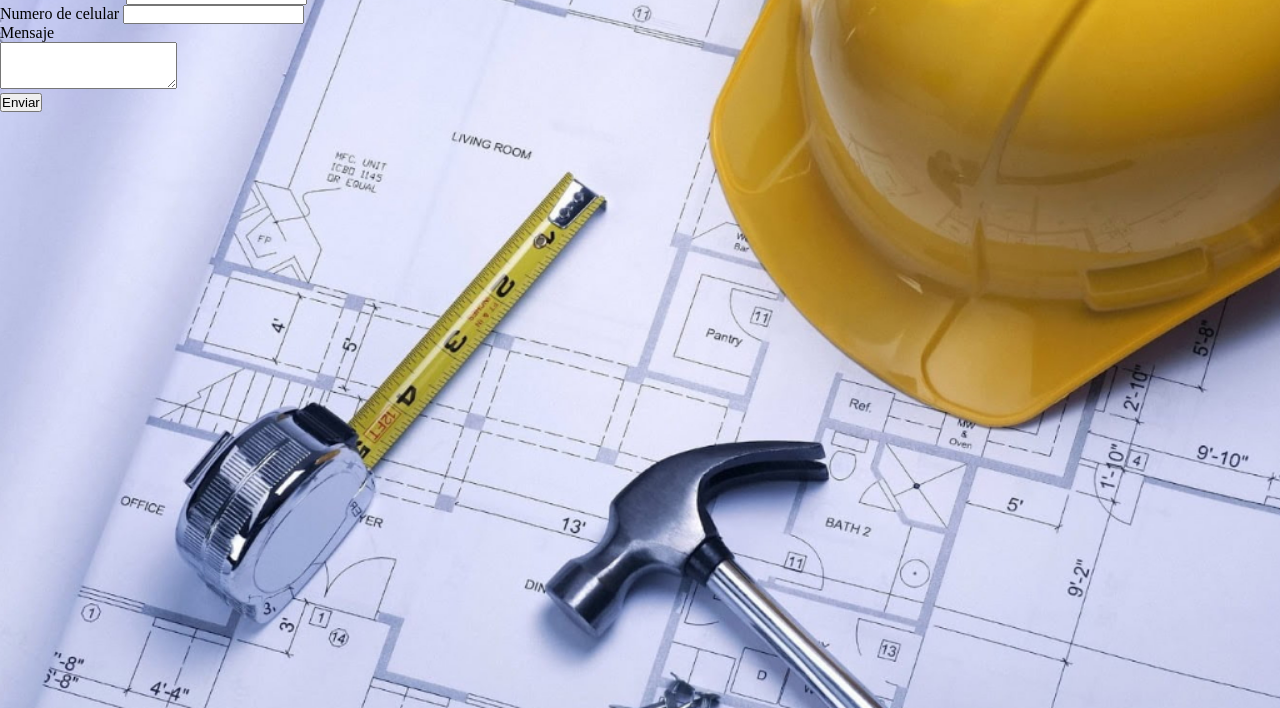
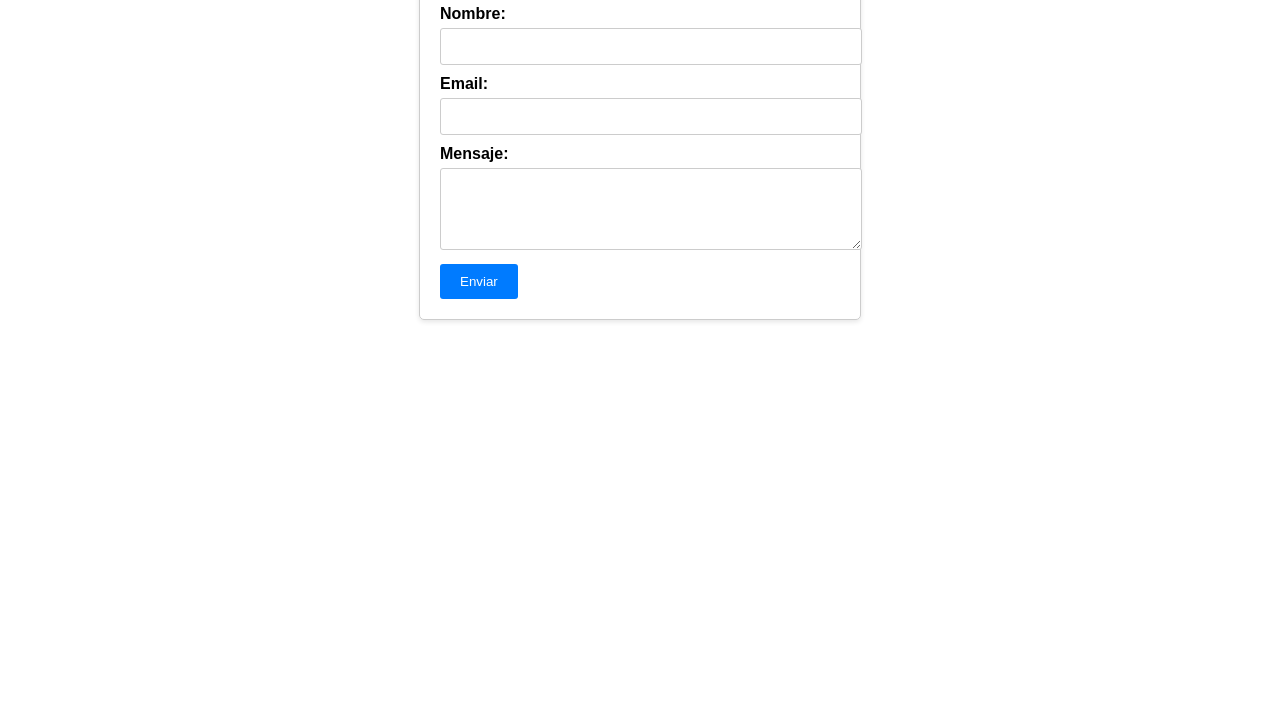
Before and after one commit to IvanFerreyra/Rivas-Construcciones, a plain HTML site: page contactos.html in a window 1280 px wide. Shown: the part 92-800 px from the top of the page. Drawn offline with Linux system fonts and the light colour scheme.

Commit message:
agregados

```diff
--- a/contactos.html
+++ b/contactos.html
@@ -1,48 +1,61 @@
 <!DOCTYPE html>
 <html lang="en">
-
 <head>
     <meta charset="UTF-8">
     <meta name="viewport" content="width=device-width, initial-scale=1.0">
-    <title>Contactos</title>
-    <link rel="stylesheet" href="../style.css">
+    <title>Contacto</title>
+    <style>
+        body {
+            font-family: Arial, sans-serif;
+        }
+        .container {
+            max-width: 400px;
+            margin: 0 auto;
+            padding: 20px;
+            border: 1px solid #ccc;
+            border-radius: 5px;
+            box-shadow: 0 2px 5px rgba(0, 0, 0, 0.1);
+        }
+        label {
+            display: block;
+            margin-bottom: 5px;
+            font-weight: bold;
+        }
+        input[type="text"], textarea {
+            width: 100%;
+            padding: 10px;
+            margin-bottom: 10px;
+            border: 1px solid #ccc;
+            border-radius: 3px;
+        }
+        textarea {
+            resize: vertical;
+        }
+        button {
+            background-color: #007bff;
+            color: #fff;
+            border: none;
+            padding: 10px 20px;
+            border-radius: 3px;
+            cursor: pointer;
+        }
+    </style>
 </head>
+<body>
+    <div class="container">
+        <h2>Contacto</h2>
+        <form action="procesar_formulario.php" method="POST">
+            <label for="nombre">Nombre:</label>
+            <input type="text" id="nombre" name="nombre" required>
 
-<body>
+            <label for="email">Email:</label>
+            <input type="text" id="email" name="email" required>
 
-    <div class="container">
+            <label for="mensaje">Mensaje:</label>
+            <textarea id="mensaje" name="mensaje" rows="4" required></textarea>
 
-        <h1 class="logo">Contactanos <span>Acá</span></h1>
-
-        <div class="contact-wrapper">
-            <div class="contact-form">
-                <h3>Contactanos</h3>
-                <form action="">
-                    <p>
-                        <label>Nombre y Apellido</label>
-                        <input type="text" name="Nombre Completo">
-                    </p>
-                    <p>
-                        <label>Correo Electronico</label>
-                        <input type="Mail" name="Email">
-                    </p>
-                    <label>Numero de celular</label>
-                    <input type="Numero de celular" name="telefono">
-                    <p>
-                        <label>Mensaje</label></p>
-                        <textarea name="Mensaje" rows="3"></textarea>
-                    <p>
-                        <button type="submit">
-                            Enviar
-                        </button>
-                    </p>
-                    </p>
-                </form>
-
-            </div>
-
-        </div>
+            <button type="submit">Enviar</button>
+        </form>
     </div>
 </body>
-
 </html>
--- a/style.css
+++ b/style.css
@@ -8,20 +8,15 @@ body{
     font-family: nexa;
 }
 
-html{margin: 0;
-    padding: 0;
-    background-attachment: fixed;
-    background-repeat: no-repeat;
-    background-size: cover;
-    font-family: "Lato", sans-serif;
-    background-image:url(./img/ingeniero2.jpg);
+.container p{margin: 10px 20px;
+    padding: 10px 5px;
+    font-family: 'Times New Roman', Times, serif;
+
 }
 
-html{margin: 0px;
-padding: 0px;
-font-family: Arial, Helvetica, sans-serif;
-position:fixed}
-
+.container h1{text-align: center;
+font-family: 'Courier New', Courier, monospace;
+background-attachment: fixed;}
 
 ul{
     font-style: none;
```
Also changed, not shown: galeria.html (added, +71 -0 lines), index.html (+8 -3 lines), informacion.html (added, +51 -0 lines).
